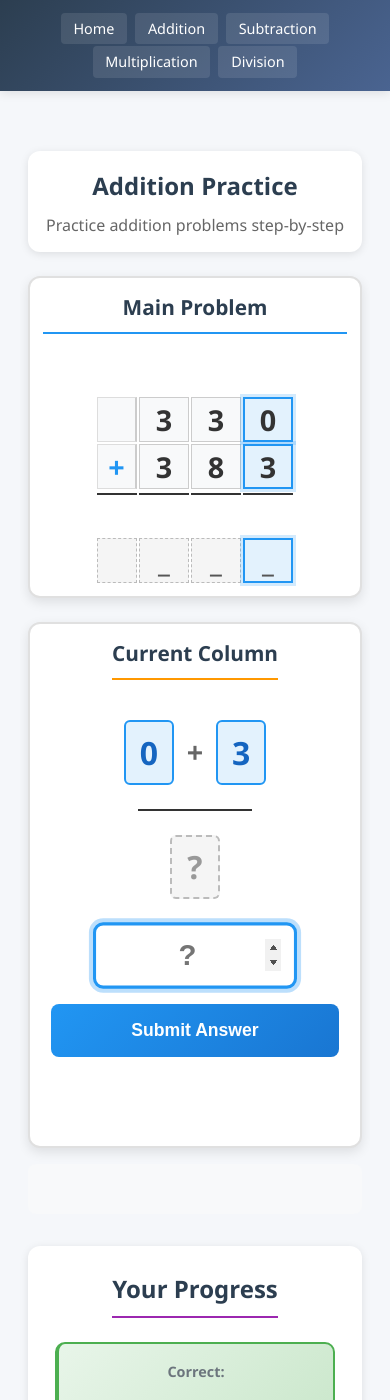
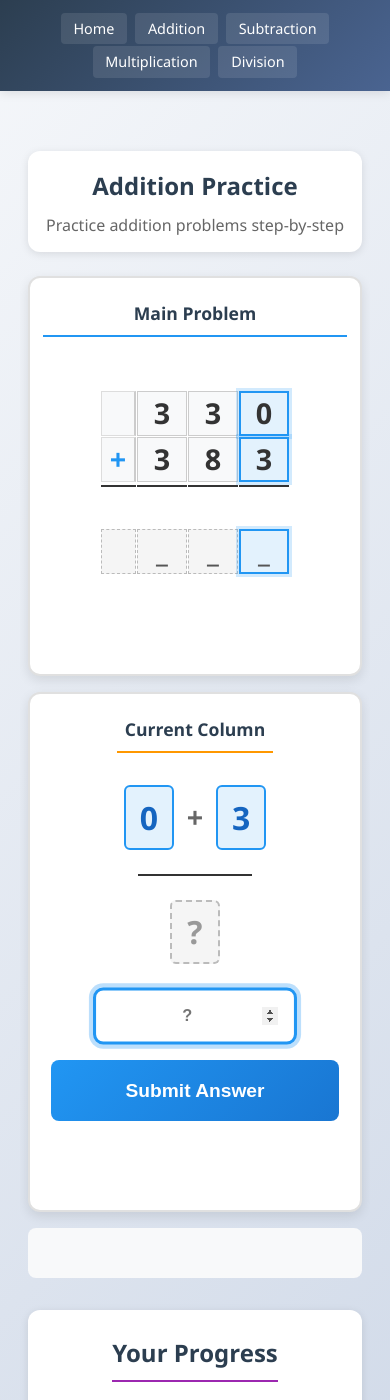
Before and after one commit to ZBZFirst/Math, a Jekyll site: the page built from addition.md, in a window 390 px wide and 1400 px high. Built offline with Jekyll 4.4.1, drawn with Linux system fonts in a browser that asks for light colours.

Commit message:
Update addition.css

```diff
--- a/assets/css/addition.css
+++ b/assets/css/addition.css
@@ -631,48 +631,58 @@
     box-shadow: 0 4px 8px rgba(0, 0, 0, 0.2);
 }
 
-/* Media queries for very small screens */
-@media (max-width: 360px) {
+/* Ensure no horizontal scrolling on mobile */
+@media (max-width: 1024px) {
+    .addition-container {
+        padding: 0.5rem;
+    }
+
+    .main-problem-container,
+    .sub-problem-container {
+        padding: 0.8rem;
+        height: auto; /* ADD THIS - Remove fixed height */
+        min-height: 400px; /* ADD THIS - Set minimum instead of fixed */
+    }
+
+    .page-title {
+        font-size: 1.5rem;
+    }
+
+    .page-description {
+        font-size: 1rem;
+    }
+}
+
+/* For tablets and smaller */
+@media (max-width: 768px) {
+    .score-stats {
+        gap: 0.8rem;
+    }
+
+    .stat {
+        min-width: 130px;
+    }
+
+    /* ADD: Better touch targets for mobile */
+    #subAnswer {
+        font-size: 1.8rem; /* Larger for touch */
+        padding: 1rem; /* More padding for easier tapping */
+    }
+
+    .combined-action-btn {
+        font-size: 1.2rem;
+        padding: 1.2rem;
+    }
+
+    /* ADD: Reduce grid size for tablets */
     .problem-grid {
-        grid-template-columns: 35px repeat(3, minmax(45px, 1fr));
-        grid-template-rows: repeat(5, 40px);
+        grid-template-columns: 35px repeat(3, minmax(50px, 1fr));
+        grid-template-rows: repeat(5, 45px);
+        gap: 1px;
     }
 
     .grid-cell {
-        font-size: 1.2rem;
-    }
-
-    .sub-number, .sub-answer, .sub-answer-placeholder {
-        font-size: 1.6rem;
-        min-width: 40px;
-        padding: 0.2rem 0.6rem;
-    }
-
-    .sub-carry-value {
-        font-size: 1.2rem;
-        padding: 0.2rem 0.6rem;
-    }
-
-    #subAnswer {
-        font-size: 1.6rem;
-        padding: 0.6rem;
-        max-width: 180px;
-    }
-
-    .combined-action-btn {
-        padding: 0.8rem;
-        font-size: 1rem;
-        max-width: 250px;
-    }
-
-    /* Adjust stats for very small screens */
-    .stat {
-        min-width: 120px;
-        padding: 0.8rem;
-    }
-
-    .stat-value {
-        font-size: 1.5rem;
+        font-size: 1.4rem;
     }
 }
 
@@ -686,59 +696,94 @@
         width: 100%;
         max-width: 280px;
     }
-}
 
-@media (max-width: 768px) {
-    .score-stats {
-        gap: 0.8rem;
+    /* ADD: Even better mobile adjustments */
+    .dual-container {
+        gap: 1rem; /* Reduce gap between containers */
     }
 
-    .stat {
-        min-width: 130px;
+    .main-problem-container h3,
+    .sub-problem-container h3 {
+        font-size: 1.1rem;
+        padding: 0.5rem;
+        margin-bottom: 0.5rem;
     }
 }
 
-/* Ensure no horizontal scrolling on mobile */
-@media (max-width: 1024px) {
-    .addition-container {
-        padding: 0.5rem;
+/* Media queries for very small screens */
+@media (max-width: 360px) {
+    .problem-grid {
+        grid-template-columns: 30px repeat(3, minmax(40px, 1fr)); /* Even smaller */
+        grid-template-rows: repeat(5, 35px); /* Even smaller */
     }
 
+    .grid-cell {
+        font-size: 1.1rem; /* Smaller font */
+    }
+
+    .sub-number, .sub-answer, .sub-answer-placeholder {
+        font-size: 1.4rem; /* Smaller */
+        min-width: 35px; /* Smaller */
+        padding: 0.2rem 0.5rem; /* Less padding */
+    }
+
+    .sub-carry-value {
+        font-size: 1.1rem; /* Smaller */
+        padding: 0.2rem 0.5rem; /* Less padding */
+    }
+
+    #subAnswer {
+        font-size: 1.4rem; /* Smaller but still readable */
+        padding: 0.8rem; /* Keep good touch area */
+        max-width: 160px; /* Smaller */
+    }
+
+    .combined-action-btn {
+        padding: 0.8rem;
+        font-size: 1rem;
+        max-width: 220px; /* Smaller */
+    }
+
+    /* Adjust stats for very small screens */
+    .stat {
+        min-width: 110px; /* Smaller */
+        padding: 0.6rem; /* Less padding */
+    }
+
+    .stat-value {
+        font-size: 1.3rem; /* Smaller */
+    }
+
+    /* ADD: Container padding adjustments */
     .main-problem-container,
     .sub-problem-container {
-        padding: 0.8rem;
+        padding: 0.5rem; /* Less padding */
+        min-height: 350px; /* Smaller minimum height */
     }
 
+    /* ADD: Title adjustments */
     .page-title {
-        font-size: 1.5rem;
+        font-size: 1.3rem; /* Smaller */
+        margin-bottom: 0.3rem;
     }
 
     .page-description {
-        font-size: 1rem;
+        font-size: 0.9rem; /* Smaller */
+        line-height: 1.2;
     }
 }
 
-/* Prevent body scrolling when containers have internal scroll */
-body {
-    overflow-x: hidden;
-    min-height: 100vh;
-    background: #f5f7fa;
-}
+/* ADD: Prevent text zoom on mobile input focus */
+@media (max-width: 768px) {
+    #subAnswer {
+        font-size: 16px; /* Prevent iOS zoom */
+    }
 
-/* Animation optimizations for mobile */
-.flying-ghost {
-    font-size: 1.5rem;
-    padding: 0.3rem 0.8rem;
-}
-
-@media (min-width: 768px) {
-    .flying-ghost {
-        font-size: 2rem;
-        padding: 0.5rem 1rem;
+    input, select, textarea {
+        font-size: 16px; /* Prevent iOS zoom on all inputs */
     }
 }
 
-/* Drop into place */
 @keyframes dropIn {
     0% {
         transform: translateY(-20px);
```
